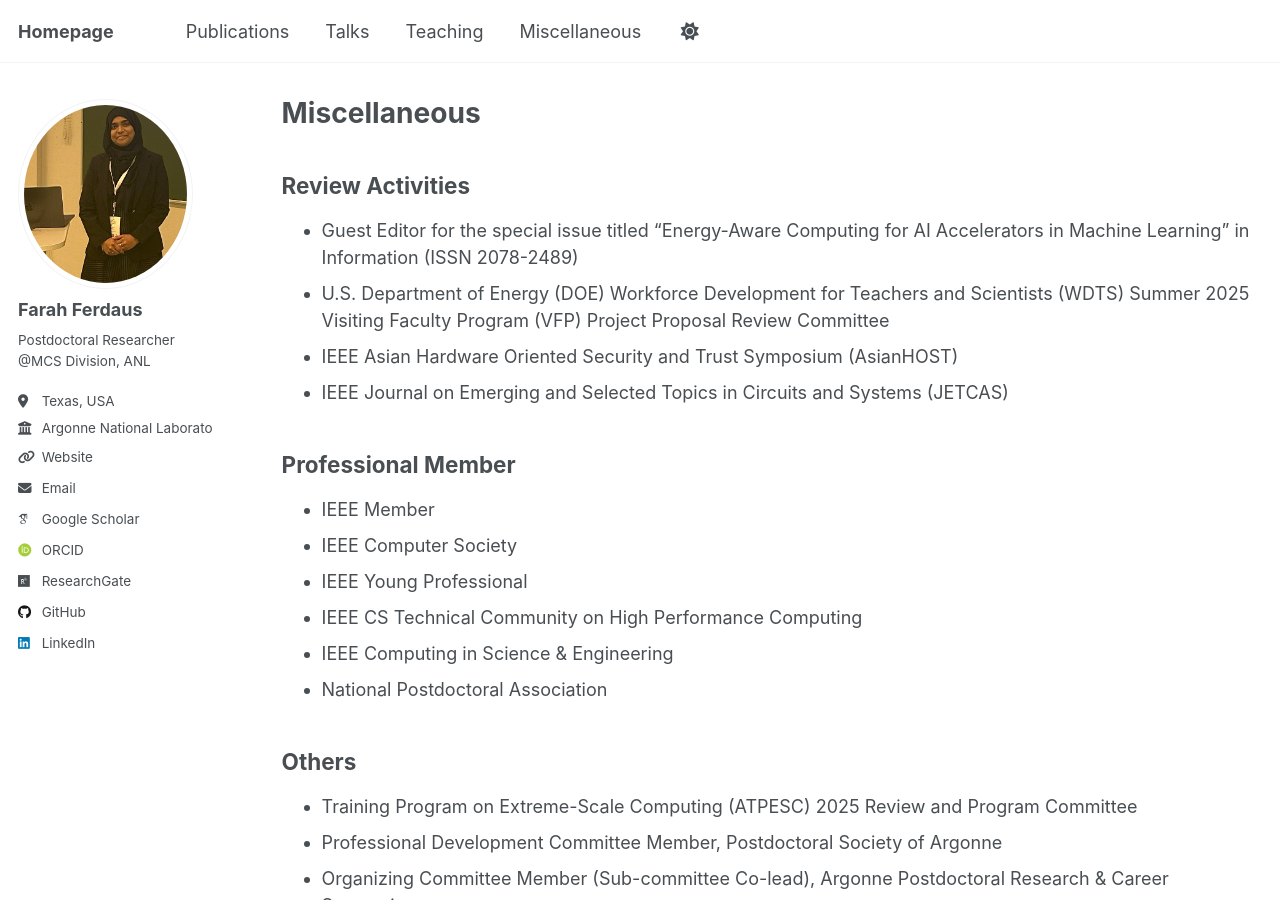
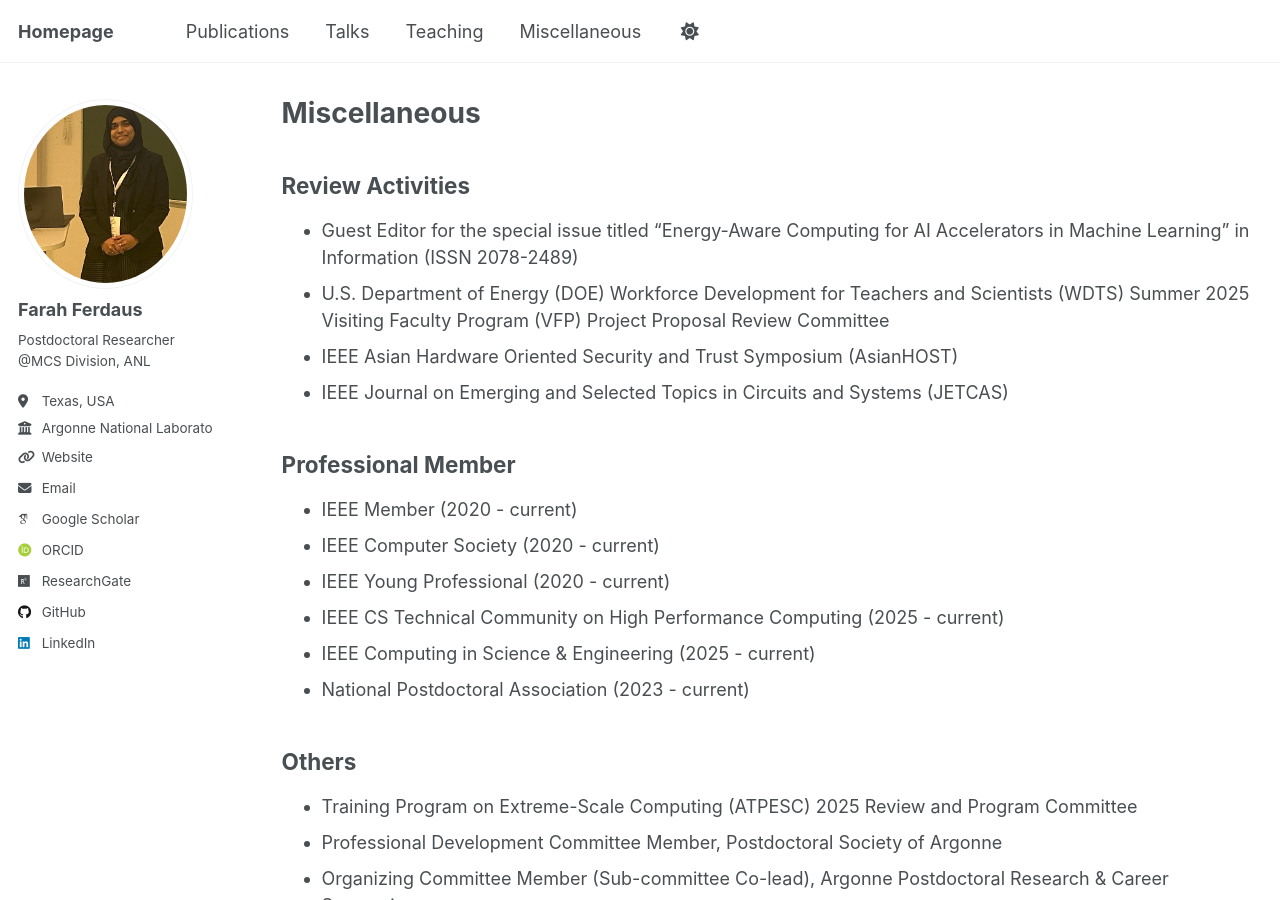
Before and after one commit to fferdaus/fferdaus.github.io, a Jekyll site: the page built from _pages/miscellaneous.md, in a window 1280 px wide and 900 px high. Built offline with Jekyll 4.4.1, drawn with Linux system fonts in a browser that asks for light colours; some web fonts are replaced.

Commit message:
Update miscellaneous.md

```diff
--- a/_pages/miscellaneous.md
+++ b/_pages/miscellaneous.md
@@ -17,12 +17,12 @@ redirect_from:
 
 ## Professional Member
 
-- IEEE Member
-- IEEE Computer Society
-- IEEE Young Professional
-- IEEE CS Technical Community on High Performance Computing
-- IEEE Computing in Science & Engineering
-- National Postdoctoral Association
+- IEEE Member (2020 - current)
+- IEEE Computer Society (2020 - current)
+- IEEE Young Professional (2020 - current)
+- IEEE CS Technical Community on High Performance Computing (2025 - current)
+- IEEE Computing in Science & Engineering (2025 - current)
+- National Postdoctoral Association (2023 - current)
 
 
 ## Others
```
